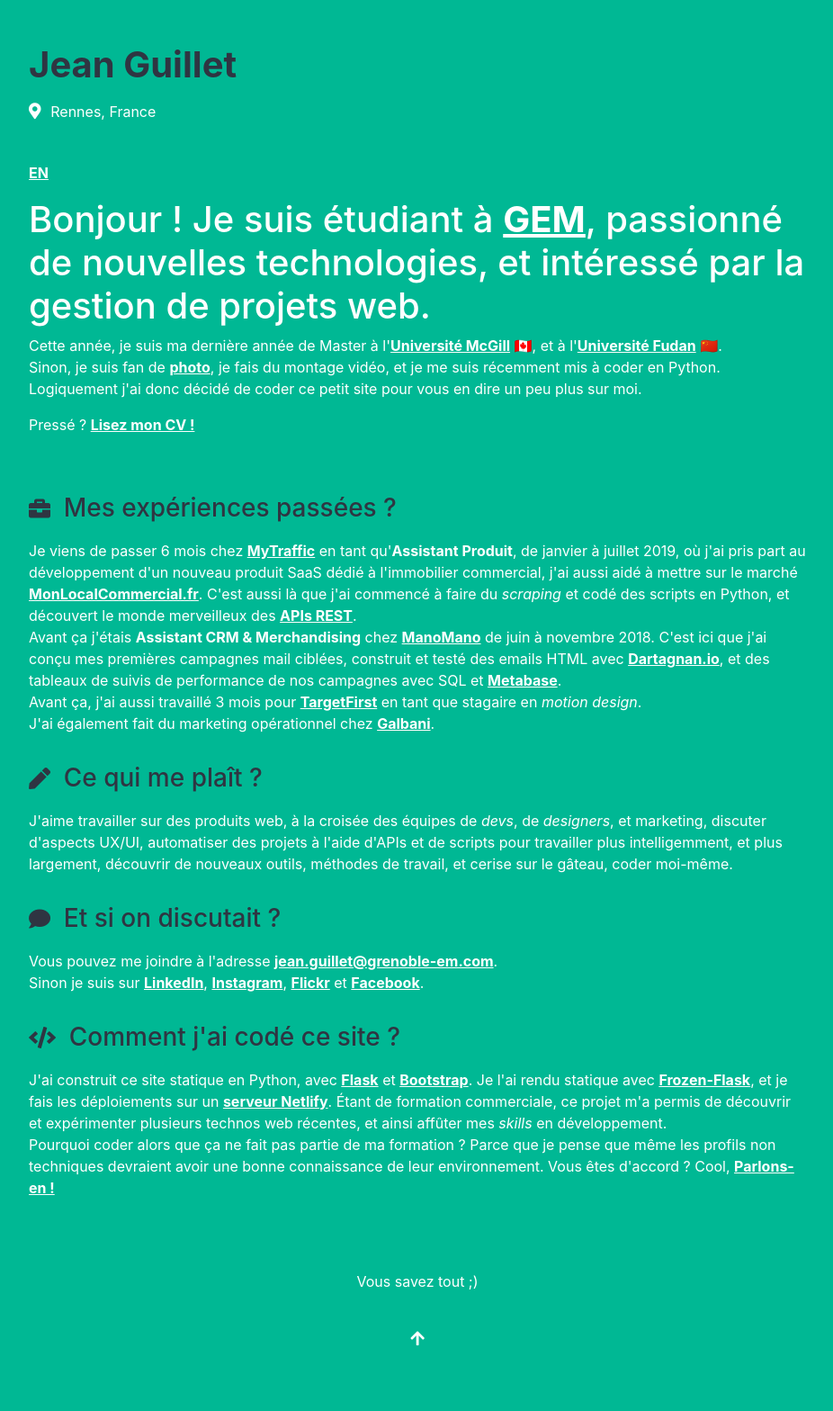
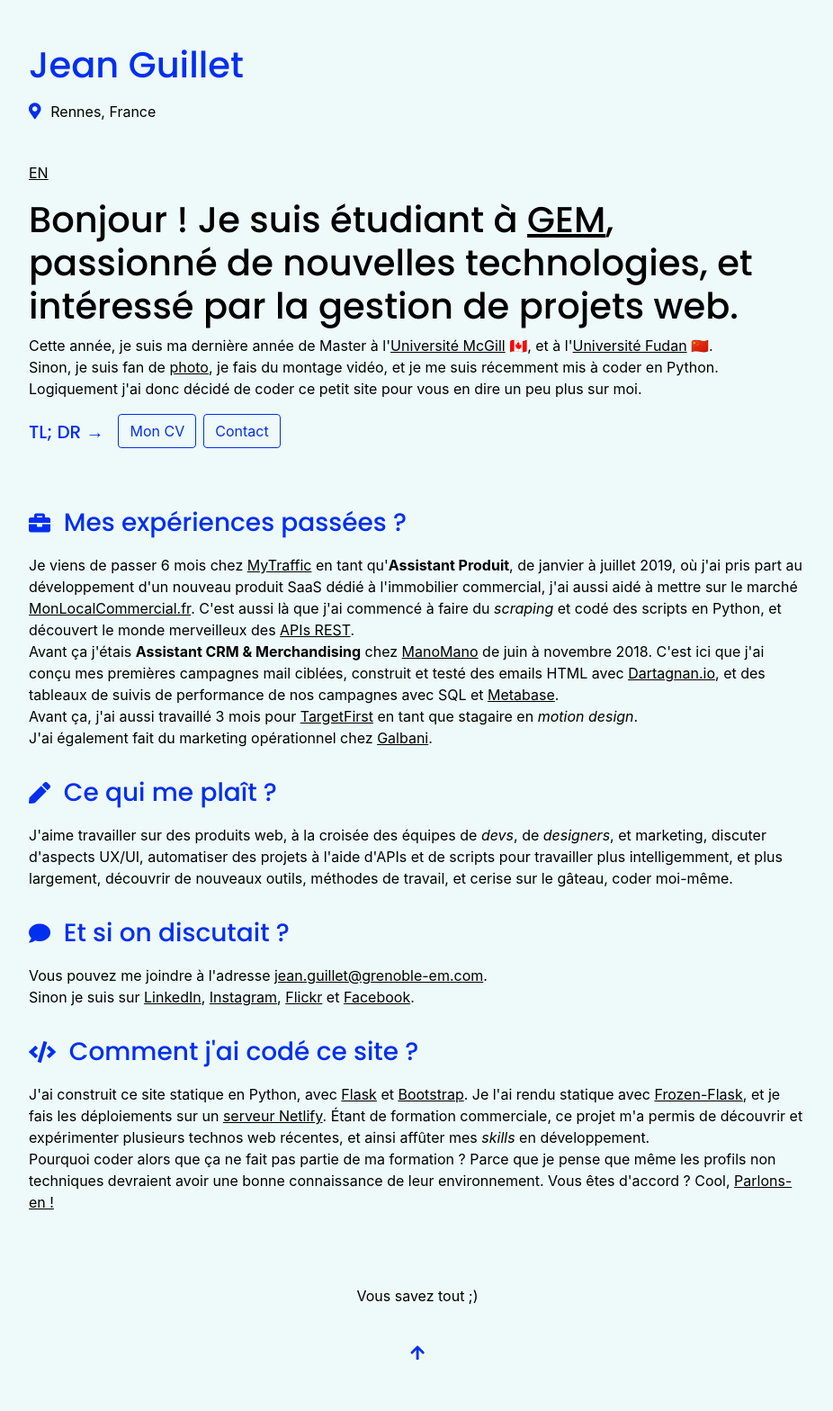
Before and after one commit to John35961/website-pro, a Flask app: page /fr/ in a window 1280 px wide. Shown: the whole page at 90% size, without its empty margins (176-1102 px from the left). Before the commit the page ends 1496 px from the top, so only its background shows below. Run offline with Flask 2, Linux system fonts and the light colour scheme; some libraries are stand-ins or nearby versions.

Commit message:
Changed background and font colors + added TL; DR subpart

```diff
--- a/run.py
+++ b/run.py
@@ -15,4 +15,4 @@ def fr():
     return render_template('FR_layout.html')
 
 if __name__ == "__main__":
-    app.run()
+    app.run(debug=True)
--- a/static/main.css
+++ b/static/main.css
@@ -3,15 +3,20 @@ html {
 }
 
 body {
-    background-color:rgb(0, 184, 148);
+    background-color:rgb(238, 250, 250);
 }
 
-h2, h4, h5, p, li {
-    color:rgb(255, 255, 255);
+p, li {
+    color:rgb(0, 0, 0);
 }
 
-h1, h3, .icons {
-    color:rgb(47, 53, 66);
+h1, h2, h3, h4, h5 {
+    font-family: 'Poppins', sans-serif;
+    color:rgb(0, 47, 239);
+}
+
+.icons {
+    color:rgb(0, 47, 239);
 }
 
 .icons-white {
@@ -19,18 +24,17 @@ h1, h3, .icons {
 }
 
 .links {
-    color:rgb(255, 255, 255);
-    font-weight: bold;
+    color:rgb(0, 0, 0);
     text-decoration:underline;
 }
 
 .links:hover {
-    color:rgb(241, 196, 15);
-    transition:0.2s;
+    color:rgb(0, 47, 239);
+    transition:0.4s;
 }
 
 .catch-phrase {
-    color:white;
+    color:rgb(0, 0, 0);
 }
 
 @media screen and (max-width:700px) {
@@ -40,5 +44,18 @@ h1, h3, .icons {
 }
 
 ::selection {
-    background-color: rgb(241, 196, 15);
+    background-color: rgb(225, 232, 255);
 }
+
+.btn-outline-primary {
+    color: rgb(0, 47, 239);
+    background-color: transparent;
+    background-image: none;
+    border-color: rgb(0, 47, 239);
+}
+
+.btn-outline-primary:hover {
+    color: #fff;
+    background-color: rgb(0, 47, 239);
+    border-color: rgb(0, 47, 239);
+}
--- a/templates/FR_layout.html
+++ b/templates/FR_layout.html
@@ -11,7 +11,15 @@
         <p>Cette année, je suis ma dernière année de Master à l'<a href="https://www.mcgill.ca/" target="_blank" class="links">Université McGill</a> 🇨🇦, et à l'<a href="http://www.fudan.edu.cn/en/" target="_blank" class="links">Université Fudan</a> 🇨🇳.<br />
             Sinon, je suis fan de <a href="https://jeanguillet.photo" target="_blank" class='links'>photo</a>, je fais du montage vidéo, et je me suis récemment mis à coder en Python.
             Logiquement j'ai donc décidé de coder ce petit site pour vous en dire un peu plus sur moi.</p>
-        <p>Pressé ? <a href="{{ url_for('static', filename='FR_CV_Jean_Guillet.pdf')}}" target="_blank" class="links">Lisez mon CV !</a></p>
+        <div class="pb-3 d-flex">
+            <h5 class="mt-2 pr-3">TL; DR →</h5>
+            <a href="{{ url_for('static', filename='FR_CV_Jean_Guillet.pdf')}}" target="_blank">
+                <button class="mr-2 btn btn-outline-primary">Mon CV</button>
+            </a>
+            <a href="mailto:jean.guillet@grenoble-em.com?subject=Salut Jean!">
+                <button class="btn btn-outline-primary">Contact</button>
+            </a>
+        </div>
     </div>
 </div>
 <div class="row">
@@ -77,11 +85,4 @@
 <div class="row">
     <p class="pt-3 mx-auto">Vous savez tout ;)</p>
 </div>
-<div class="row">
-    <a class="pt-3 mx-auto to-top" href="#top">
-        <div style="font-size: 24px;" class="d-inline">
-            <i class="icons-white fas fa-arrow-up fa-xs"></i>
-        </div>
-    </a>
-</div>
 {% endblock %}
--- a/templates/base.html
+++ b/templates/base.html
@@ -17,6 +17,7 @@
         <link rel="stylesheet" href="https://maxcdn.bootstrapcdn.com/bootstrap/4.0.0/css/bootstrap.min.css" integrity="sha384-Gn5384xqQ1aoWXA+058RXPxPg6fy4IWvTNh0E263XmFcJlSAwiGgFAW/dAiS6JXm" crossorigin="anonymous">
         <link rel="stylesheet" type="text/css" href="{{ url_for('static', filename='main.css') }}">
         <link href="{{ url_for('static', filename='css/all.css') }}" rel="stylesheet">
+        <link href="https://fonts.googleapis.com/css2?family=Poppins:wght@500;600;700&display=swap" rel="stylesheet">
         <link rel="shortcut icon" href="{{ url_for('static', filename='website-favicon.ico') }}">
         <link rel="apple-touch-icon" href="{{ url_for('static', filename='website-favicon-appletouch/apple-touch-icon.png') }}" />
         <link rel="apple-touch-icon" sizes="57x57" href="{{ url_for('static', filename='website-favicon-appletouch/apple-touch-icon-57x57.png') }}" />
@@ -30,13 +31,20 @@
     </head>
     <body>
         <div class="main-section container p-5 w-75">
-            <h1 class="font-weight-bold">Jean Guillet</h1>
+            <h1>Jean Guillet</h1>
             <div style="font-size: 24px;" class="d-inline">
-                <i class="icons-white fas fa-map-marker-alt fa-xs pb-5"></i>
+                <i class="icons fas fa-map-marker-alt fa-xs mb-5"></i>
             </div>
             <p class="d-inline p-1">Rennes, France</p>
             {% block content %}
             {% endblock %}
+            <div class="row">
+                <a class="pt-3 mx-auto to-top" href="#top">
+                    <div style="font-size: 24px;" class="d-inline">
+                        <i class="icons fas fa-arrow-up fa-xs"></i>
+                    </div>
+                </a>
+            </div>
         </div>
     </body>
     <script src="https://code.jquery.com/jquery-3.2.1.slim.min.js" integrity="sha384-KJ3o2DKtIkvYIK3UENzmM7KCkRr/rE9/Qpg6aAZGJwFDMVNA/GpGFF93hXpG5KkN" crossorigin="anonymous"></script>
```
Also changed, not shown: templates/EN_layout.html (+9 -8 lines).
